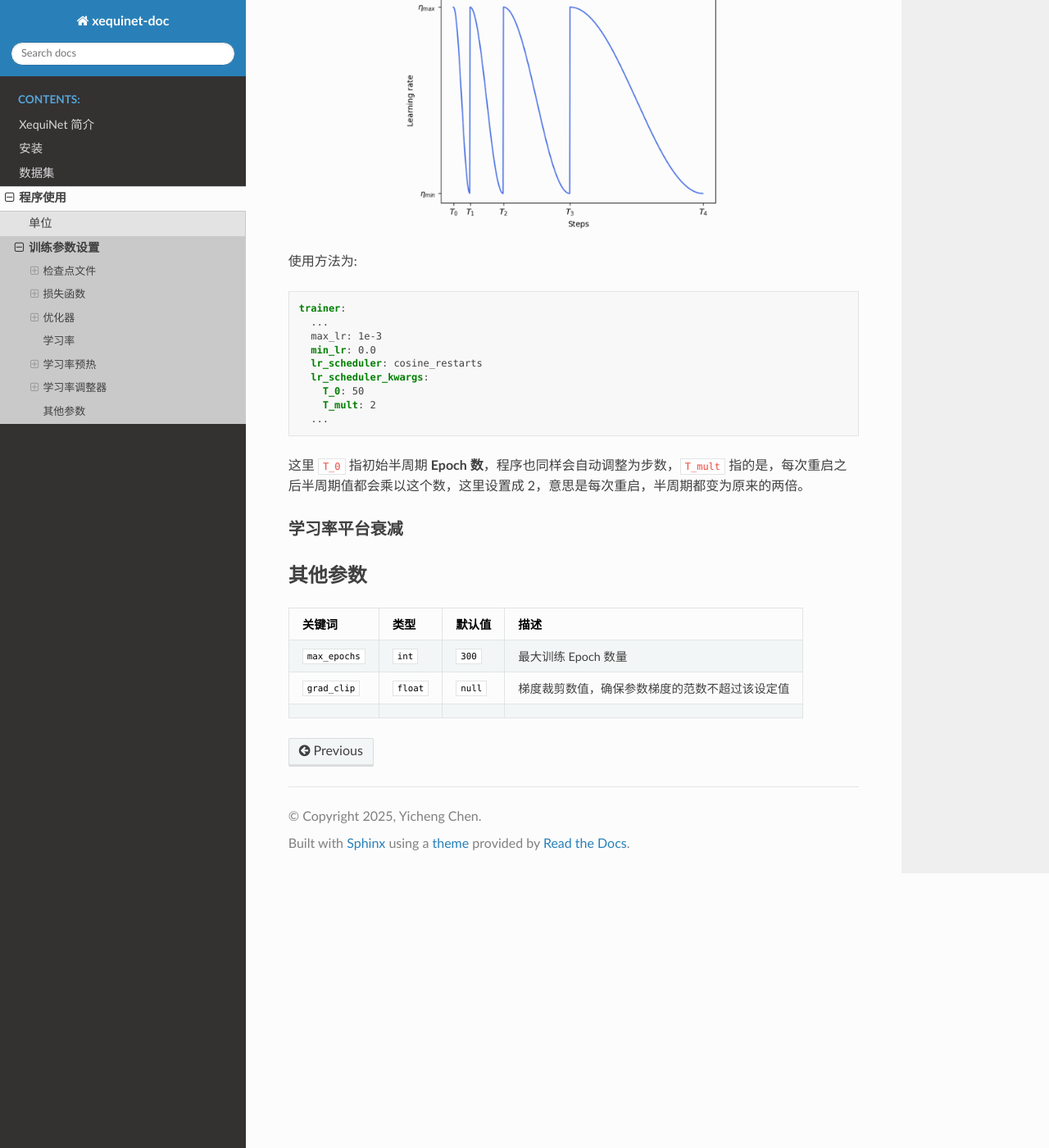
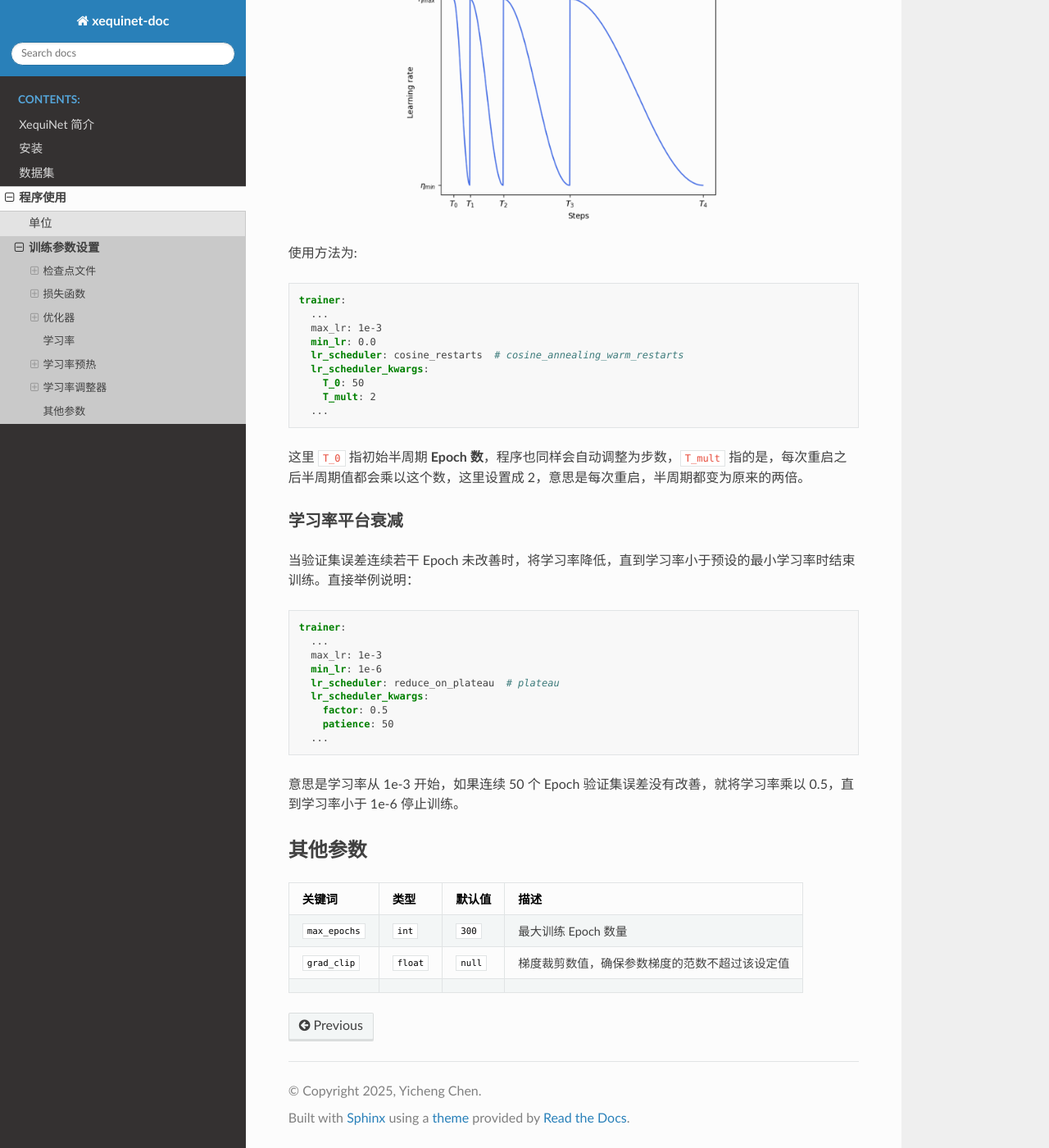
Before and after one commit to X1X1010/XequiNetDoc, a Sphinx documentation site: the page built from source/usage/trainer_cfg.md, in a window 1280 px wide and 1400 px high, scrolled down 6192 px. Shown: the whole window at 82% size. Built offline with Sphinx 7.4.7 and the Read the Docs theme 3.1.0, drawn with Linux system fonts in a browser that asks for light colours; formulas are drawn with MathJax 3; some of the changed text lies outside the part shown.

Commit message:
add ReduceLROnPlateau

````diff
--- a/source/usage/trainer_cfg.md
+++ b/source/usage/trainer_cfg.md
@@ -36,7 +36,7 @@ trainer:
 | `losses_weight` | `dict[str, float]` | - | 误差函数各项组分的权重 |
 
 ### 损失函数种类
-这里可以用的损失函数有三种，L1 Loss、L2 Loss 和 两者兼具的 SmoothL1 Loss。三者的函数形式和图像如下（图中为了美观给 L2 Loss 成了一个 0.5 的系数）：
+这里可以用的损失函数有三种，L1 Loss、L2 Loss 和 两者兼具的 SmoothL1 Loss。三者的函数形式和图像如下（图中为了美观给 L2 Loss 乘了一个 0.5 的系数）：
 
 ![Loss](../figures/Loss.png)
 
@@ -155,7 +155,7 @@ $$
 
 | 关键词 | 类型 | 默认值 | 描述 | 可选参数 |
 | - | - | - | - | - |
-| `lr_scheduler` | `str` | `cosine_annealing` | 学习率调整方式（不区分大小写） | `cosine_annealing`(`cosine`), `cosine_annealing_warm_restarts`(`cosine_restarts`), `reduce_on_plateau`(`plateau`) |
+| `lr_scheduler` | `str` | `cosine_annealing` | 学习率调整方式（不区分大小写） | `cosine_annealing`(`cosine`), `cosine_annealing_warm_restarts`<br>(`cosine_restarts`), `reduce_on_plateau`(`plateau`) |
 | `lr_scheduler_kwargs` | `dict` | `{}` | 传给学习率调整器的参数 | - |
 
 ### 余弦退火
@@ -176,13 +176,13 @@ trainer:
   ...
   max_lr: 1e-3
   min_lr: 0.0
-  lr_scheduler: cosine_annealing
+  lr_scheduler: cosine_annealing  # cosine
   lr_scheduler_kwargs:
     T_max: 300
   ...
 ```
 
-上述示例即为半周期为 300 **Epochs** 的余弦退火学习率调整器，学习率变化的范围为 0.0 到 1.0×10⁻³。
+上述示例即为半周期为 300 **Epochs** 的余弦退火学习率调整器，学习率变化的范围为 0.0 到 1e-3。
 
 从使用体验上来说，余弦退火学习率效果还是比较稳定的，用起来也比较省心。
 
@@ -204,7 +204,7 @@ trainer:
   ...
   max_lr: 1e-3
   min_lr: 0.0
-  lr_scheduler: cosine_restarts
+  lr_scheduler: cosine_restarts  # cosine_annealing_warm_restarts
   lr_scheduler_kwargs:
     T_0: 50
     T_mult: 2
@@ -213,8 +213,21 @@ trainer:
 这里 `T_0` 指初始半周期 **Epoch 数**，程序也同样会自动调整为步数，`T_mult` 指的是，每次重启之后半周期值都会乘以这个数，这里设置成 2，意思是每次重启，半周期都变为原来的两倍。
 
 
+### 学习率平台衰减
+当验证集误差连续若干 Epoch 未改善时，将学习率降低，直到学习率小于预设的最小学习率时结束训练。直接举例说明：
 
-### 学习率平台衰减
+```yaml
+trainer:
+  ...
+  max_lr: 1e-3
+  min_lr: 1e-6
+  lr_scheduler: reduce_on_plateau  # plateau
+  lr_scheduler_kwargs:
+    factor: 0.5
+    patience: 50
+  ...
+  ```
+意思是学习率从 1e-3 开始，如果连续 50 个 Epoch 验证集误差没有改善，就将学习率乘以 0.5，直到学习率小于 1e-6 停止训练。
 
 
 ## 其他参数
````
